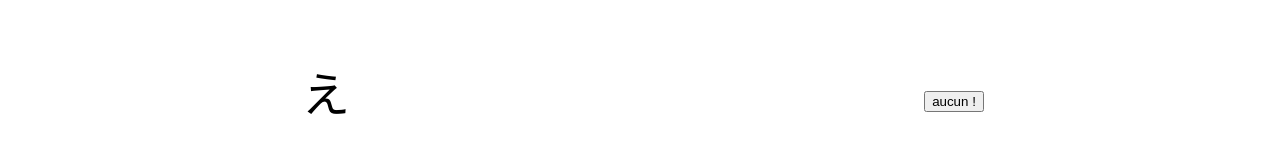
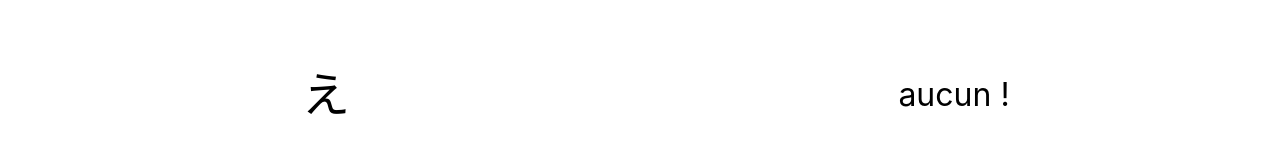
Before and after one commit to croulu/japanese, a React (Create React App) app: page /play in a window 1280 px wide. Shown: the part 349-502 px from the top of the page. Built offline with nearby package versions, Linux system fonts and the light colour scheme.

Commit message:
styles buttons

```diff
--- a/public/index.css
+++ b/public/index.css
@@ -97,7 +97,7 @@ body {
         /* border: 1px solid green; */
     }
 
-    .hamburger-items a {
+    .hamburger-items button {
         text-align: center;
         padding: 1rem;
         border-bottom: 1px solid var(--hairline-color);
--- a/src/component/PlayLesson/ProposalNoneOfAbove.tsx
+++ b/src/component/PlayLesson/ProposalNoneOfAbove.tsx
@@ -8,7 +8,7 @@ export const ProposalNoneOfAbove = (props: { syllableToGuess:GuessSyllable, hand
 
     return (
         <div className="playKanaChoiceItemNone">
-            <div> <button onClick={() => handleClick(syllableToGuess)}>
+            <div> <button className="resetButton" onClick={() => handleClick(syllableToGuess)}>
                 {displayProposal}
             </button></div>
         </div>
```
